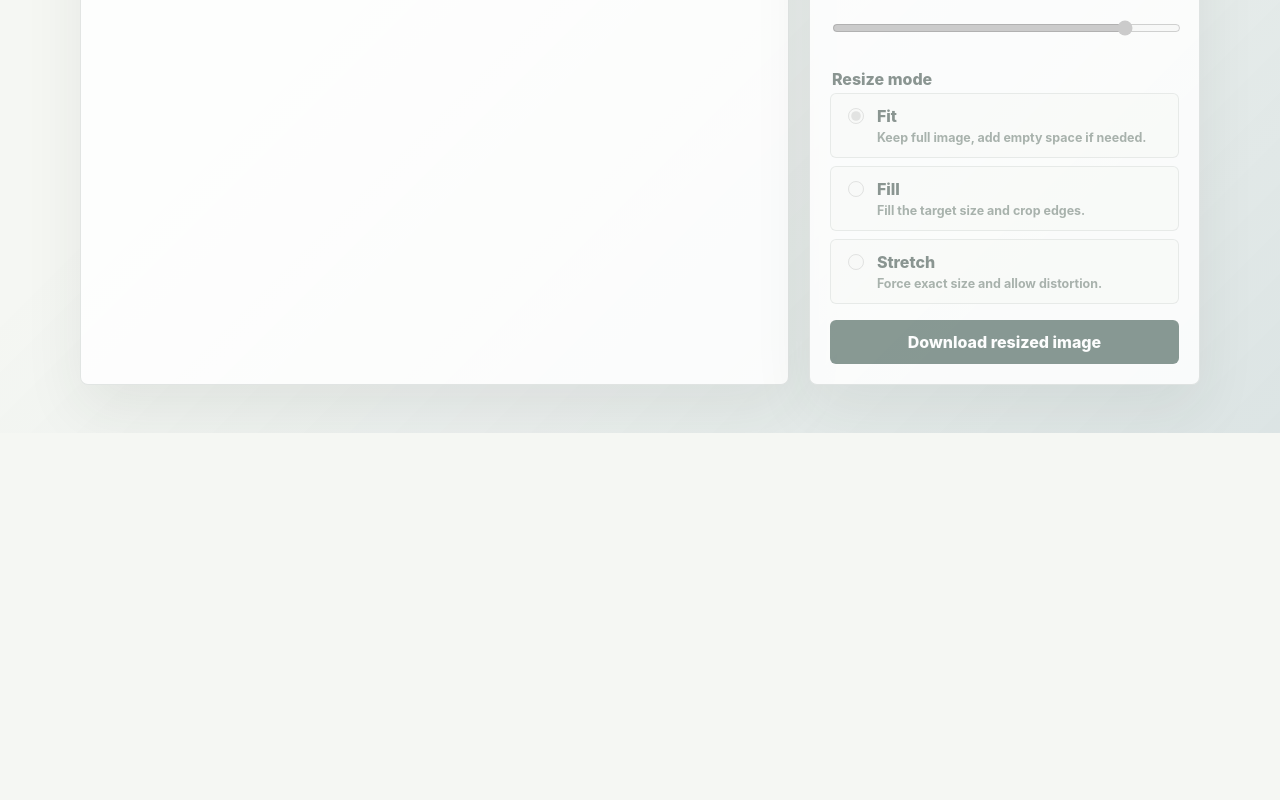
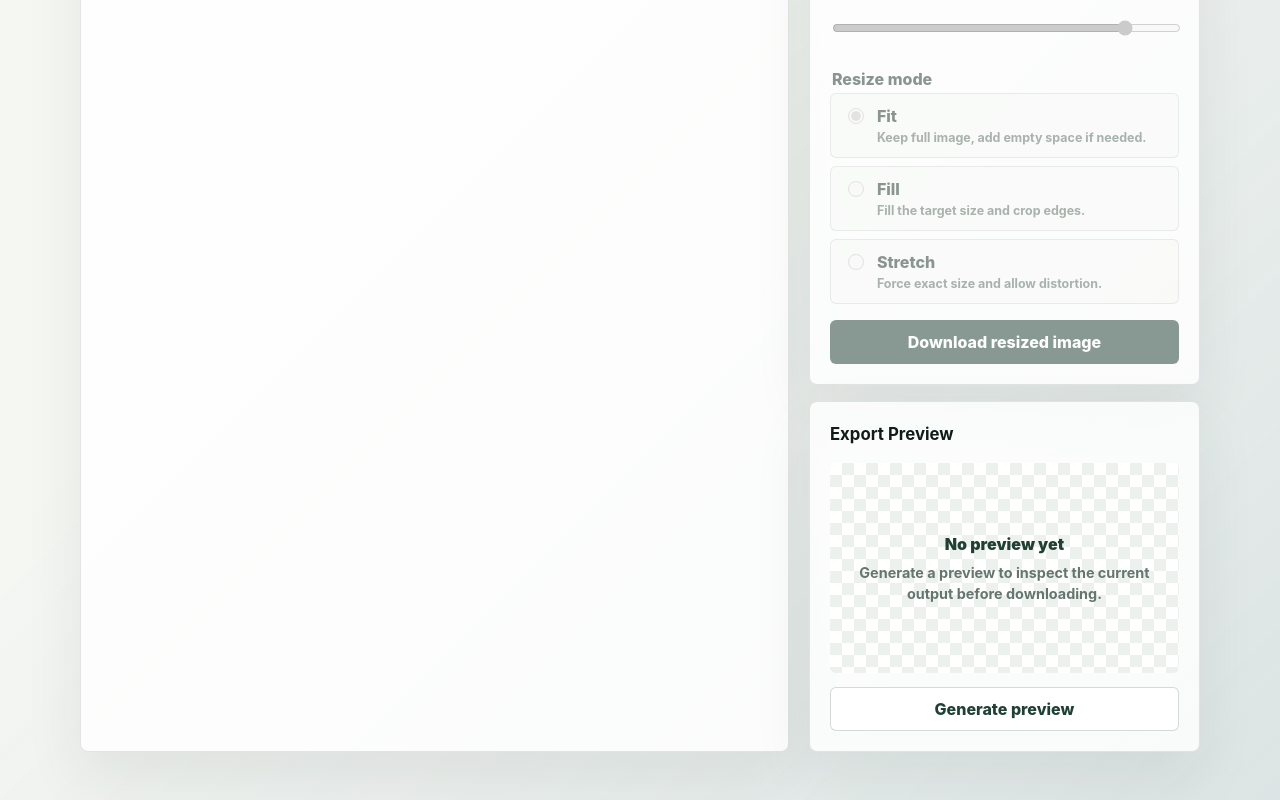
Before and after one commit to lpooyal-hub/creator-image-resizer, a React (Vite) app in the folder frontend/: page / in a window 1280 px wide. Shown: the part 1808-2608 px from the top of the page. Before the commit the page ends 2241 px from the top, so only its background shows below. Built offline with nearby package versions, Linux system fonts and the light colour scheme.

Commit message:
Add export preview

```diff
--- /dev/null
+++ b/frontend/src/components/ExportPreview.jsx
@@ -0,0 +1,53 @@
+import { formatBytes } from '../utils/imageUtils.js';
+
+function ExportPreview({ preview, isPreviewing, disabled, onGeneratePreview }) {
+  return (
+    <section className="panel export-preview-panel">
+      <div className="panel-heading">
+        <h2>Export Preview</h2>
+      </div>
+      <div className="export-preview-frame">
+        {preview?.url ? (
+          <img src={preview.url} alt="Export preview" />
+        ) : (
+          <div className="export-preview-empty">
+            <p>No preview yet</p>
+            <span>Generate a preview to inspect the current output before downloading.</span>
+          </div>
+        )}
+      </div>
+      {preview ? (
+        <dl className="preview-summary">
+          <div>
+            <dt>Size</dt>
+            <dd>
+              {preview.width} x {preview.height}
+            </dd>
+          </div>
+          <div>
+            <dt>Format</dt>
+            <dd>{preview.format.toUpperCase()}</dd>
+          </div>
+          <div>
+            <dt>Mode</dt>
+            <dd>{preview.resizeMode}</dd>
+          </div>
+          <div>
+            <dt>File size</dt>
+            <dd>{formatBytes(preview.byteSize)}</dd>
+          </div>
+        </dl>
+      ) : null}
+      <button
+        type="button"
+        className="secondary-button wide-button"
+        disabled={disabled || isPreviewing}
+        onClick={onGeneratePreview}
+      >
+        {isPreviewing ? 'Generating preview...' : 'Generate preview'}
+      </button>
+    </section>
+  );
+}
+
+export default ExportPreview;
--- a/frontend/src/components/ImageResizerPage.jsx
+++ b/frontend/src/components/ImageResizerPage.jsx
@@ -1,5 +1,6 @@
 import { useEffect, useMemo, useState } from 'react';
 import DownloadPanel from './DownloadPanel.jsx';
+import ExportPreview from './ExportPreview.jsx';
 import ImagePreview from './ImagePreview.jsx';
 import ImageUploader from './ImageUploader.jsx';
 import PresetSelector from './PresetSelector.jsx';
@@ -31,6 +32,8 @@ function ImageResizerPage() {
   const [error, setError] = useState('');
   const [outputInfo, setOutputInfo] = useState('');
   const [isExporting, setIsExporting] = useState(false);
+  const [isPreviewing, setIsPreviewing] = useState(false);
+  const [exportPreview, setExportPreview] = useState(null);
 
   const aspectRatio = useMemo(() => {
     if (!imageInfo?.width || !imageInfo?.height) {
@@ -48,7 +51,30 @@ function ImageResizerPage() {
     };
   }, [imageUrl]);
 
+  useEffect(() => {
+    return () => {
+      if (exportPreview?.url) {
+        URL.revokeObjectURL(exportPreview.url);
+      }
+    };
+  }, [exportPreview]);
+
   const resetOutput = () => setOutputInfo('');
+
+  const resetPreview = () => {
+    setExportPreview((currentPreview) => {
+      if (currentPreview?.url) {
+        URL.revokeObjectURL(currentPreview.url);
+      }
+
+      return null;
+    });
+  };
+
+  const resetExportState = () => {
+    resetOutput();
+    resetPreview();
+  };
 
   const clearPresetSelection = () => setSelectedPresetId('');
 
@@ -85,7 +111,7 @@ function ImageResizerPage() {
       setResizeSize(getInitialResizeSize(image.naturalWidth, image.naturalHeight));
       clearPresetSelection();
       setError('');
-      resetOutput();
+      resetExportState();
     } catch {
       URL.revokeObjectURL(nextUrl);
       setError('Image load failed. Please try another file.');
@@ -93,7 +119,7 @@ function ImageResizerPage() {
   };
 
   const updateWidth = (value) => {
-    resetOutput();
+    resetExportState();
     clearPresetSelection();
     if (!maintainAspectRatio || !value) {
       setResizeSize((current) => ({ ...current, width: value }));
@@ -108,7 +134,7 @@ function ImageResizerPage() {
   };
 
   const updateHeight = (value) => {
-    resetOutput();
+    resetExportState();
     clearPresetSelection();
     if (!maintainAspectRatio || !value) {
       setResizeSize((current) => ({ ...current, height: value }));
@@ -123,7 +149,7 @@ function ImageResizerPage() {
   };
 
   const applyPreset = (preset) => {
-    resetOutput();
+    resetExportState();
     setError('');
     setMaintainAspectRatio(false);
     setSelectedPresetId(preset.id);
@@ -133,17 +159,67 @@ function ImageResizerPage() {
     });
   };
 
-  const downloadImage = async () => {
+  const getValidatedExportOptions = () => {
     if (!loadedImage || !selectedFile) {
-      setError('Please upload an image first.');
-      return;
+      return { errorMessage: 'Please upload an image first.' };
     }
 
     const width = Number(resizeSize.width);
     const height = Number(resizeSize.height);
     const dimensionError = validateDimensions(width, height);
     if (dimensionError) {
-      setError(dimensionError);
+      return { errorMessage: dimensionError };
+    }
+
+    return {
+      options: {
+        width,
+        height,
+        format,
+        quality,
+        resizeMode,
+      },
+    };
+  };
+
+  const generateExportPreview = async () => {
+    const { errorMessage, options } = getValidatedExportOptions();
+    if (errorMessage) {
+      setError(errorMessage);
+      return;
+    }
+
+    setIsPreviewing(true);
+    setError('');
+
+    try {
+      const blob = await resizeImageToBlob(loadedImage, options);
+      const previewUrl = URL.createObjectURL(blob);
+      setExportPreview((currentPreview) => {
+        if (currentPreview?.url) {
+          URL.revokeObjectURL(currentPreview.url);
+        }
+
+        return {
+          url: previewUrl,
+          byteSize: blob.size,
+          width: options.width,
+          height: options.height,
+          format: options.format,
+          resizeMode: options.resizeMode,
+        };
+      });
+    } catch (previewError) {
+      setError(previewError.message);
+    } finally {
+      setIsPreviewing(false);
+    }
+  };
+
+  const downloadImage = async () => {
+    const { errorMessage, options } = getValidatedExportOptions();
+    if (errorMessage) {
+      setError(errorMessage);
       return;
     }
 
@@ -151,16 +227,18 @@ function ImageResizerPage() {
     setError('');
 
     try {
-      const blob = await resizeImageToBlob(loadedImage, { width, height, format, quality, resizeMode });
+      const blob = await resizeImageToBlob(loadedImage, options);
       const downloadUrl = URL.createObjectURL(blob);
       const link = document.createElement('a');
       link.href = downloadUrl;
-      link.download = `${sanitizeBaseName(selectedFile.name)}-${width}x${height}.${getFileExtension(format)}`;
+      link.download = `${sanitizeBaseName(selectedFile.name)}-${options.width}x${options.height}.${getFileExtension(format)}`;
       document.body.appendChild(link);
       link.click();
       link.remove();
       URL.revokeObjectURL(downloadUrl);
-      setOutputInfo(`${width} x ${height}, ${format.toUpperCase()}, ${resizeMode}, ${formatBytes(blob.size)}`);
+      setOutputInfo(
+        `${options.width} x ${options.height}, ${format.toUpperCase()}, ${resizeMode}, ${formatBytes(blob.size)}`,
+      );
     } catch (downloadError) {
       setError(downloadError.message);
     } finally {
@@ -203,18 +281,24 @@ function ImageResizerPage() {
             isExporting={isExporting}
             disabled={!imageInfo}
             onFormatChange={(value) => {
-              resetOutput();
+              resetExportState();
               setFormat(value);
             }}
             onQualityChange={(value) => {
-              resetOutput();
+              resetExportState();
               setQuality(value);
             }}
             onResizeModeChange={(value) => {
-              resetOutput();
+              resetExportState();
               setResizeMode(value);
             }}
             onDownload={downloadImage}
+          />
+          <ExportPreview
+            preview={exportPreview}
+            isPreviewing={isPreviewing}
+            disabled={!imageInfo}
+            onGeneratePreview={generateExportPreview}
           />
         </div>
       </div>
--- a/frontend/src/styles.css
+++ b/frontend/src/styles.css
@@ -594,6 +594,71 @@ input[type='range'] {
   font-weight: 700;
 }
 
+.export-preview-panel {
+  padding: 20px;
+}
+
+.export-preview-frame {
+  display: grid;
+  place-items: center;
+  min-height: 210px;
+  margin-bottom: 14px;
+  border-radius: 6px;
+  background:
+    linear-gradient(45deg, #edf1ed 25%, transparent 25%),
+    linear-gradient(-45deg, #edf1ed 25%, transparent 25%),
+    linear-gradient(45deg, transparent 75%, #edf1ed 75%),
+    linear-gradient(-45deg, transparent 75%, #edf1ed 75%),
+    #ffffff;
+  background-position:
+    0 0,
+    0 12px,
+    12px -12px,
+    -12px 0;
+  background-size: 24px 24px;
+  overflow: hidden;
+}
+
+.export-preview-frame img {
+  display: block;
+  max-width: 100%;
+  max-height: 300px;
+  object-fit: contain;
+}
+
+.export-preview-empty {
+  display: grid;
+  gap: 6px;
+  padding: 20px;
+  color: #65756f;
+  text-align: center;
+}
+
+.export-preview-empty p {
+  margin-bottom: 0;
+  color: #203f35;
+  font-weight: 900;
+}
+
+.export-preview-empty span {
+  font-size: 0.9rem;
+  font-weight: 700;
+}
+
+.preview-summary {
+  display: grid;
+  grid-template-columns: repeat(2, minmax(0, 1fr));
+  gap: 8px;
+  margin: 0 0 14px;
+}
+
+.preview-summary div {
+  min-width: 0;
+  padding: 10px;
+  border-radius: 6px;
+  background: #f0f4ef;
+}
+
 .visually-hidden {
   position: absolute;
   width: 1px;
@@ -653,6 +718,7 @@ input[type='range'] {
 
   .preview-panel,
   .avatar-stage-panel,
+  .export-preview-panel,
   .control-panel,
   .uploader {
     padding: 16px;
```
Also changed, not shown: 1 other file (tests, documents, lock files or other folders).
